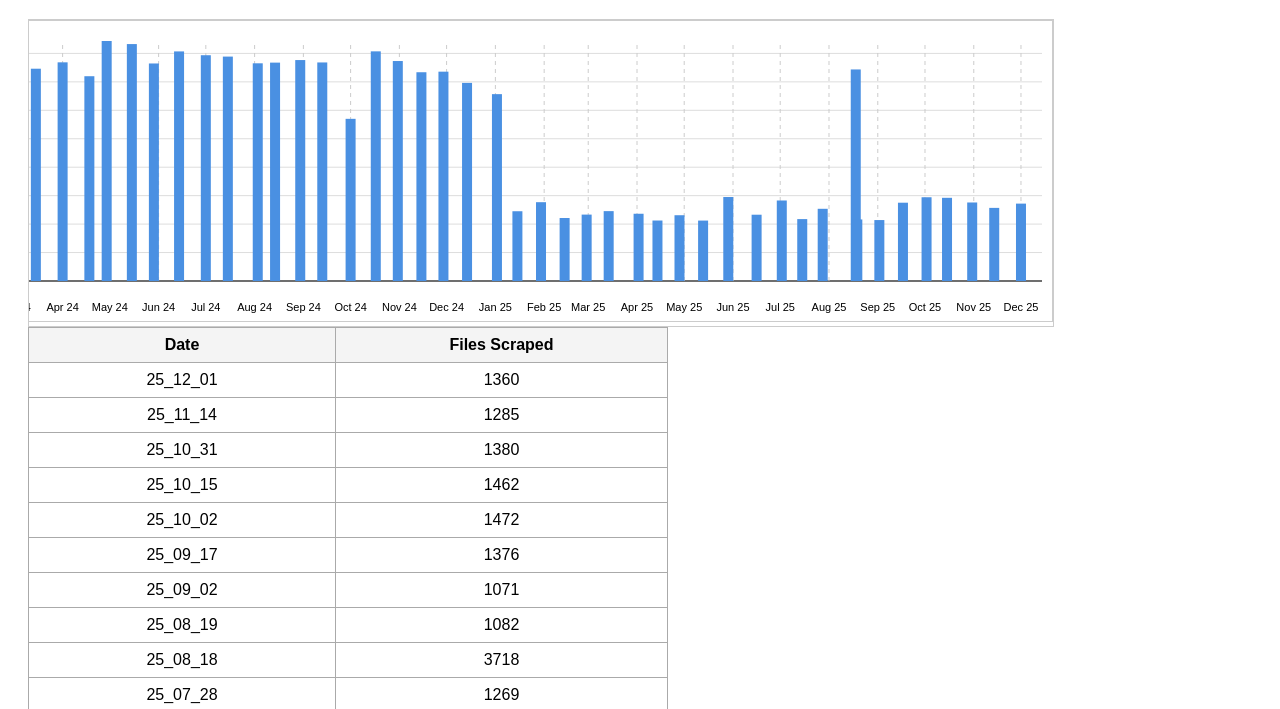
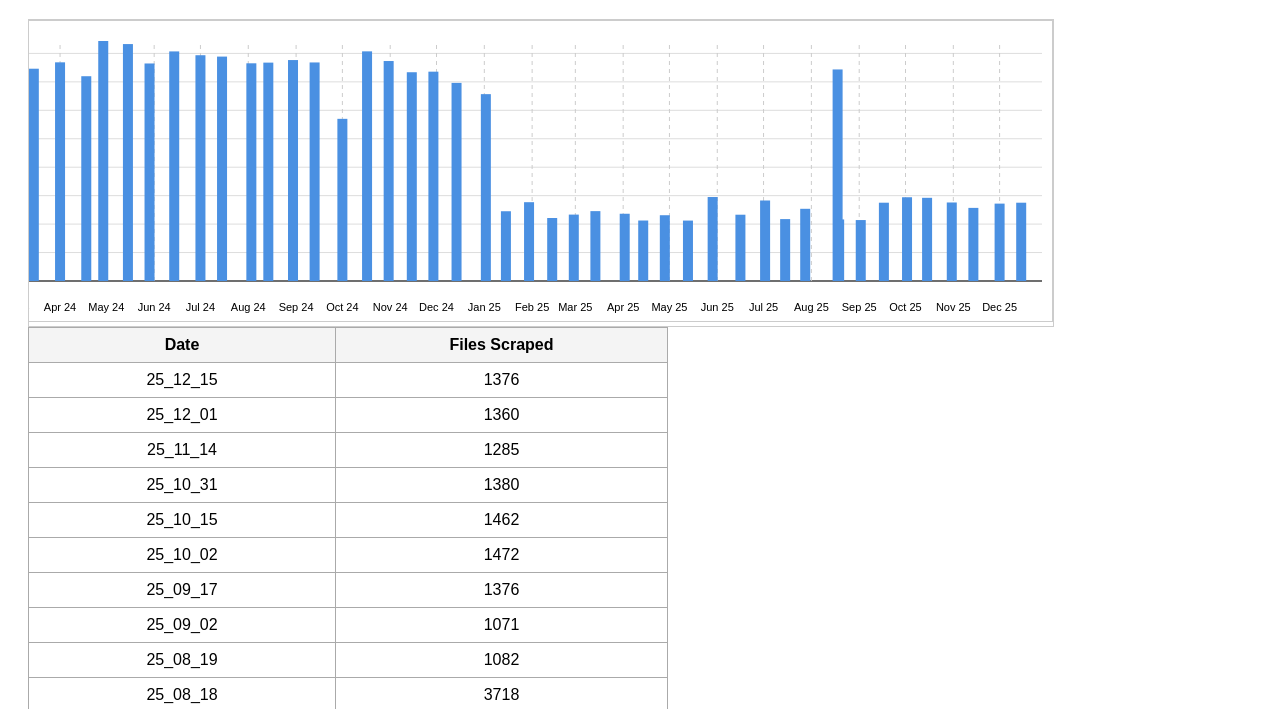
Before and after one commit to simiboy/pk_mbvk_scrape, a plain HTML site: page index.html in a window 1280 px wide. Shown: the part 89-798 px from the top of the page. Drawn offline with Linux system fonts and the light colour scheme.

Commit message:
deploy: simiboy/pk_mbvk_scrape_code@a60a1cdfbc3dd836a7b90a5ddeb7a211ff32ad06

```diff
--- a/index.html
+++ b/index.html
@@ -63,242 +63,245 @@
         <text x="70" y="36.403982930298724" font-size="10" text-anchor="end">4000</text>
 
 
-        <text x="67.41058655221745" y="290" font-size="11" text-anchor="middle">Jan 24</text>
-        <line x1="67.41058655221745" y1="260.0" x2="67.41058655221745" y2="20.0"
+        <text x="67.6577840112202" y="290" font-size="11" text-anchor="middle">Jan 24</text>
+        <line x1="67.6577840112202" y1="260.0" x2="67.6577840112202" y2="20.0"
               stroke="#ccc" stroke-width="1" stroke-dasharray="4 4" />
 
-        <text x="116.19456366237483" y="290" font-size="11" text-anchor="middle">Feb 24</text>
-        <line x1="116.19456366237483" y1="260.0" x2="116.19456366237483" y2="20.0"
+        <text x="115.48387096774194" y="290" font-size="11" text-anchor="middle">Feb 24</text>
+        <line x1="115.48387096774194" y1="260.0" x2="115.48387096774194" y2="20.0"
               stroke="#ccc" stroke-width="1" stroke-dasharray="4 4" />
 
-        <text x="161.83118741058655" y="290" font-size="11" text-anchor="middle">Mar 24</text>
-        <line x1="161.83118741058655" y1="260.0" x2="161.83118741058655" y2="20.0"
+        <text x="160.22440392706872" y="290" font-size="11" text-anchor="middle">Mar 24</text>
+        <line x1="160.22440392706872" y1="260.0" x2="160.22440392706872" y2="20.0"
               stroke="#ccc" stroke-width="1" stroke-dasharray="4 4" />
 
-        <text x="210.61516452074392" y="290" font-size="11" text-anchor="middle">Apr 24</text>
-        <line x1="210.61516452074392" y1="260.0" x2="210.61516452074392" y2="20.0"
+        <text x="208.05049088359047" y="290" font-size="11" text-anchor="middle">Apr 24</text>
+        <line x1="208.05049088359047" y1="260.0" x2="208.05049088359047" y2="20.0"
               stroke="#ccc" stroke-width="1" stroke-dasharray="4 4" />
 
-        <text x="257.82546494992846" y="290" font-size="11" text-anchor="middle">May 24</text>
-        <line x1="257.82546494992846" y1="260.0" x2="257.82546494992846" y2="20.0"
+        <text x="254.33380084151472" y="290" font-size="11" text-anchor="middle">May 24</text>
+        <line x1="254.33380084151472" y1="260.0" x2="254.33380084151472" y2="20.0"
               stroke="#ccc" stroke-width="1" stroke-dasharray="4 4" />
 
-        <text x="306.6094420600858" y="290" font-size="11" text-anchor="middle">Jun 24</text>
-        <line x1="306.6094420600858" y1="260.0" x2="306.6094420600858" y2="20.0"
+        <text x="302.1598877980365" y="290" font-size="11" text-anchor="middle">Jun 24</text>
+        <line x1="302.1598877980365" y1="260.0" x2="302.1598877980365" y2="20.0"
               stroke="#ccc" stroke-width="1" stroke-dasharray="4 4" />
 
-        <text x="353.81974248927037" y="290" font-size="11" text-anchor="middle">Jul 24</text>
-        <line x1="353.81974248927037" y1="260.0" x2="353.81974248927037" y2="20.0"
+        <text x="348.44319775596074" y="290" font-size="11" text-anchor="middle">Jul 24</text>
+        <line x1="348.44319775596074" y1="260.0" x2="348.44319775596074" y2="20.0"
               stroke="#ccc" stroke-width="1" stroke-dasharray="4 4" />
 
-        <text x="402.6037195994278" y="290" font-size="11" text-anchor="middle">Aug 24</text>
-        <line x1="402.6037195994278" y1="260.0" x2="402.6037195994278" y2="20.0"
+        <text x="396.2692847124825" y="290" font-size="11" text-anchor="middle">Aug 24</text>
+        <line x1="396.2692847124825" y1="260.0" x2="396.2692847124825" y2="20.0"
               stroke="#ccc" stroke-width="1" stroke-dasharray="4 4" />
 
-        <text x="451.38769670958516" y="290" font-size="11" text-anchor="middle">Sep 24</text>
-        <line x1="451.38769670958516" y1="260.0" x2="451.38769670958516" y2="20.0"
+        <text x="444.0953716690042" y="290" font-size="11" text-anchor="middle">Sep 24</text>
+        <line x1="444.0953716690042" y1="260.0" x2="444.0953716690042" y2="20.0"
               stroke="#ccc" stroke-width="1" stroke-dasharray="4 4" />
 
-        <text x="498.59799713876964" y="290" font-size="11" text-anchor="middle">Oct 24</text>
-        <line x1="498.59799713876964" y1="260.0" x2="498.59799713876964" y2="20.0"
+        <text x="490.3786816269285" y="290" font-size="11" text-anchor="middle">Oct 24</text>
+        <line x1="490.3786816269285" y1="260.0" x2="490.3786816269285" y2="20.0"
               stroke="#ccc" stroke-width="1" stroke-dasharray="4 4" />
 
-        <text x="547.381974248927" y="290" font-size="11" text-anchor="middle">Nov 24</text>
-        <line x1="547.381974248927" y1="260.0" x2="547.381974248927" y2="20.0"
+        <text x="538.2047685834502" y="290" font-size="11" text-anchor="middle">Nov 24</text>
+        <line x1="538.2047685834502" y1="260.0" x2="538.2047685834502" y2="20.0"
               stroke="#ccc" stroke-width="1" stroke-dasharray="4 4" />
 
-        <text x="594.5922746781116" y="290" font-size="11" text-anchor="middle">Dec 24</text>
-        <line x1="594.5922746781116" y1="260.0" x2="594.5922746781116" y2="20.0"
+        <text x="584.4880785413745" y="290" font-size="11" text-anchor="middle">Dec 24</text>
+        <line x1="584.4880785413745" y1="260.0" x2="584.4880785413745" y2="20.0"
               stroke="#ccc" stroke-width="1" stroke-dasharray="4 4" />
 
-        <text x="643.3762517882689" y="290" font-size="11" text-anchor="middle">Jan 25</text>
-        <line x1="643.3762517882689" y1="260.0" x2="643.3762517882689" y2="20.0"
+        <text x="632.3141654978963" y="290" font-size="11" text-anchor="middle">Jan 25</text>
+        <line x1="632.3141654978963" y1="260.0" x2="632.3141654978963" y2="20.0"
               stroke="#ccc" stroke-width="1" stroke-dasharray="4 4" />
 
-        <text x="692.1602288984263" y="290" font-size="11" text-anchor="middle">Feb 25</text>
-        <line x1="692.1602288984263" y1="260.0" x2="692.1602288984263" y2="20.0"
+        <text x="680.1402524544179" y="290" font-size="11" text-anchor="middle">Feb 25</text>
+        <line x1="680.1402524544179" y1="260.0" x2="680.1402524544179" y2="20.0"
               stroke="#ccc" stroke-width="1" stroke-dasharray="4 4" />
 
-        <text x="736.2231759656652" y="290" font-size="11" text-anchor="middle">Mar 25</text>
-        <line x1="736.2231759656652" y1="260.0" x2="736.2231759656652" y2="20.0"
+        <text x="723.3380084151473" y="290" font-size="11" text-anchor="middle">Mar 25</text>
+        <line x1="723.3380084151473" y1="260.0" x2="723.3380084151473" y2="20.0"
               stroke="#ccc" stroke-width="1" stroke-dasharray="4 4" />
 
-        <text x="785.0071530758227" y="290" font-size="11" text-anchor="middle">Apr 25</text>
-        <line x1="785.0071530758227" y1="260.0" x2="785.0071530758227" y2="20.0"
+        <text x="771.164095371669" y="290" font-size="11" text-anchor="middle">Apr 25</text>
+        <line x1="771.164095371669" y1="260.0" x2="771.164095371669" y2="20.0"
               stroke="#ccc" stroke-width="1" stroke-dasharray="4 4" />
 
-        <text x="832.2174535050071" y="290" font-size="11" text-anchor="middle">May 25</text>
-        <line x1="832.2174535050071" y1="260.0" x2="832.2174535050071" y2="20.0"
+        <text x="817.4474053295933" y="290" font-size="11" text-anchor="middle">May 25</text>
+        <line x1="817.4474053295933" y1="260.0" x2="817.4474053295933" y2="20.0"
               stroke="#ccc" stroke-width="1" stroke-dasharray="4 4" />
 
-        <text x="881.0014306151645" y="290" font-size="11" text-anchor="middle">Jun 25</text>
-        <line x1="881.0014306151645" y1="260.0" x2="881.0014306151645" y2="20.0"
+        <text x="865.273492286115" y="290" font-size="11" text-anchor="middle">Jun 25</text>
+        <line x1="865.273492286115" y1="260.0" x2="865.273492286115" y2="20.0"
               stroke="#ccc" stroke-width="1" stroke-dasharray="4 4" />
 
-        <text x="928.2117310443491" y="290" font-size="11" text-anchor="middle">Jul 25</text>
-        <line x1="928.2117310443491" y1="260.0" x2="928.2117310443491" y2="20.0"
+        <text x="911.5568022440392" y="290" font-size="11" text-anchor="middle">Jul 25</text>
+        <line x1="911.5568022440392" y1="260.0" x2="911.5568022440392" y2="20.0"
               stroke="#ccc" stroke-width="1" stroke-dasharray="4 4" />
 
-        <text x="976.9957081545065" y="290" font-size="11" text-anchor="middle">Aug 25</text>
-        <line x1="976.9957081545065" y1="260.0" x2="976.9957081545065" y2="20.0"
+        <text x="959.3828892005611" y="290" font-size="11" text-anchor="middle">Aug 25</text>
+        <line x1="959.3828892005611" y1="260.0" x2="959.3828892005611" y2="20.0"
               stroke="#ccc" stroke-width="1" stroke-dasharray="4 4" />
 
-        <text x="1025.7796852646638" y="290" font-size="11" text-anchor="middle">Sep 25</text>
-        <line x1="1025.7796852646638" y1="260.0" x2="1025.7796852646638" y2="20.0"
+        <text x="1007.2089761570827" y="290" font-size="11" text-anchor="middle">Sep 25</text>
+        <line x1="1007.2089761570827" y1="260.0" x2="1007.2089761570827" y2="20.0"
               stroke="#ccc" stroke-width="1" stroke-dasharray="4 4" />
 
-        <text x="1072.9899856938482" y="290" font-size="11" text-anchor="middle">Oct 25</text>
-        <line x1="1072.9899856938482" y1="260.0" x2="1072.9899856938482" y2="20.0"
+        <text x="1053.4922861150071" y="290" font-size="11" text-anchor="middle">Oct 25</text>
+        <line x1="1053.4922861150071" y1="260.0" x2="1053.4922861150071" y2="20.0"
               stroke="#ccc" stroke-width="1" stroke-dasharray="4 4" />
 
-        <text x="1121.7739628040058" y="290" font-size="11" text-anchor="middle">Nov 25</text>
-        <line x1="1121.7739628040058" y1="260.0" x2="1121.7739628040058" y2="20.0"
+        <text x="1101.3183730715286" y="290" font-size="11" text-anchor="middle">Nov 25</text>
+        <line x1="1101.3183730715286" y1="260.0" x2="1101.3183730715286" y2="20.0"
               stroke="#ccc" stroke-width="1" stroke-dasharray="4 4" />
 
-        <text x="1168.9842632331902" y="290" font-size="11" text-anchor="middle">Dec 25</text>
-        <line x1="1168.9842632331902" y1="260.0" x2="1168.9842632331902" y2="20.0"
+        <text x="1147.601683029453" y="290" font-size="11" text-anchor="middle">Dec 25</text>
+        <line x1="1147.601683029453" y1="260.0" x2="1147.601683029453" y2="20.0"
               stroke="#ccc" stroke-width="1" stroke-dasharray="4 4" />
 
 
-        <rect x="86.01573676680972" y="73.99715504978664" width="10" height="186.00284495021336"
+        <rect x="85.79943899018232" y="73.99715504978664" width="10" height="186.00284495021336"
               fill="#4A90E2" />
 
-        <rect x="106.47353361945636" y="59.715504978662864" width="10" height="200.28449502133714"
+        <rect x="105.85553997194951" y="59.715504978662864" width="10" height="200.28449502133714"
               fill="#4A90E2" />
 
-        <rect x="133.22603719599428" y="55.90327169274536" width="10" height="204.09672830725464"
+        <rect x="132.0827489481066" y="55.90327169274536" width="10" height="204.09672830725464"
               fill="#4A90E2" />
 
-        <rect x="156.83118741058655" y="45.54765291607396" width="10" height="214.45234708392604"
+        <rect x="155.22440392706872" y="45.54765291607396" width="10" height="214.45234708392604"
               fill="#4A90E2" />
 
-        <rect x="178.86266094420603" y="47.70981507823612" width="10" height="212.29018492176388"
+        <rect x="176.8232819074334" y="47.70981507823612" width="10" height="212.29018492176388"
               fill="#4A90E2" />
 
-        <rect x="205.61516452074392" y="41.337126600284506" width="10" height="218.6628733997155"
+        <rect x="203.05049088359047" y="41.337126600284506" width="10" height="218.6628733997155"
               fill="#4A90E2" />
 
-        <rect x="232.36766809728184" y="55.220483641536276" width="10" height="204.77951635846372"
+        <rect x="229.27769985974754" y="55.220483641536276" width="10" height="204.77951635846372"
               fill="#4A90E2" />
 
-        <rect x="249.6781115879828" y="20.0" width="10" height="240.0"
+        <rect x="246.24824684431977" y="20.0" width="10" height="240.0"
               fill="#4A90E2" />
 
-        <rect x="274.8569384835479" y="23.072546230440963" width="10" height="236.92745376955904"
+        <rect x="270.93267882187934" y="23.072546230440963" width="10" height="236.92745376955904"
               fill="#4A90E2" />
 
-        <rect x="296.8884120171674" y="42.475106685632994" width="10" height="217.524893314367"
+        <rect x="292.53155680224404" y="42.475106685632994" width="10" height="217.524893314367"
               fill="#4A90E2" />
 
-        <rect x="322.0672389127325" y="30.412517780938856" width="10" height="229.58748221906114"
+        <rect x="317.21598877980364" y="30.412517780938856" width="10" height="229.58748221906114"
               fill="#4A90E2" />
 
-        <rect x="348.81974248927037" y="34.22475106685633" width="10" height="225.77524893314367"
+        <rect x="343.44319775596074" y="34.22475106685633" width="10" height="225.77524893314367"
               fill="#4A90E2" />
 
-        <rect x="370.85121602288984" y="35.59032716927453" width="10" height="224.40967283072547"
+        <rect x="365.0420757363254" y="35.59032716927453" width="10" height="224.40967283072547"
               fill="#4A90E2" />
 
-        <rect x="400.7510729613734" y="42.30440967283073" width="10" height="217.69559032716927"
+        <rect x="394.35483870967744" y="42.30440967283073" width="10" height="217.69559032716927"
               fill="#4A90E2" />
 
-        <rect x="418.0615164520744" y="41.621621621621614" width="10" height="218.3783783783784"
+        <rect x="411.32538569424963" y="41.621621621621614" width="10" height="218.3783783783784"
               fill="#4A90E2" />
 
-        <rect x="443.24034334763945" y="39.06116642958747" width="10" height="220.93883357041253"
+        <rect x="436.00981767180923" y="39.06116642958747" width="10" height="220.93883357041253"
               fill="#4A90E2" />
 
-        <rect x="465.271816881259" y="41.45092460881935" width="10" height="218.54907539118065"
+        <rect x="457.6086956521739" y="41.45092460881935" width="10" height="218.54907539118065"
               fill="#4A90E2" />
 
-        <rect x="493.59799713876964" y="97.83783783783784" width="10" height="162.16216216216216"
+        <rect x="485.3786816269285" y="97.83783783783784" width="10" height="162.16216216216216"
               fill="#4A90E2" />
 
-        <rect x="518.7768240343348" y="30.355618776671406" width="10" height="229.6443812233286"
+        <rect x="510.0631136044881" y="30.355618776671406" width="10" height="229.6443812233286"
               fill="#4A90E2" />
 
-        <rect x="540.8082975679542" y="40.0284495021337" width="10" height="219.9715504978663"
+        <rect x="531.6619915848528" y="40.0284495021337" width="10" height="219.9715504978663"
               fill="#4A90E2" />
 
-        <rect x="564.4134477825464" y="51.23755334281651" width="10" height="208.7624466571835"
+        <rect x="554.8036465638149" y="51.23755334281651" width="10" height="208.7624466571835"
               fill="#4A90E2" />
 
-        <rect x="586.444921316166" y="50.66856330014224" width="10" height="209.33143669985776"
+        <rect x="576.4025245441795" y="50.66856330014224" width="10" height="209.33143669985776"
               fill="#4A90E2" />
 
-        <rect x="610.0500715307583" y="61.877667140825054" width="10" height="198.12233285917495"
+        <rect x="599.5441795231417" y="61.877667140825054" width="10" height="198.12233285917495"
               fill="#4A90E2" />
 
-        <rect x="639.9499284692417" y="73.14366998577526" width="10" height="186.85633001422474"
+        <rect x="628.8569424964936" y="73.14366998577526" width="10" height="186.85633001422474"
               fill="#4A90E2" />
 
-        <rect x="660.4077253218884" y="190.24182076813656" width="10" height="69.75817923186344"
+        <rect x="648.9130434782609" y="190.24182076813656" width="10" height="69.75817923186344"
               fill="#4A90E2" />
 
-        <rect x="684.0128755364807" y="181.19487908961594" width="10" height="78.80512091038406"
+        <rect x="672.0546984572229" y="181.19487908961594" width="10" height="78.80512091038406"
               fill="#4A90E2" />
 
-        <rect x="707.6180257510729" y="197.01280227596015" width="10" height="62.987197724039845"
+        <rect x="695.1963534361852" y="197.01280227596015" width="10" height="62.987197724039845"
               fill="#4A90E2" />
 
-        <rect x="729.6494992846924" y="193.59886201991463" width="10" height="66.40113798008537"
+        <rect x="716.7952314165498" y="193.59886201991463" width="10" height="66.40113798008537"
               fill="#4A90E2" />
 
-        <rect x="751.680972818312" y="190.12802275960172" width="10" height="69.87197724039828"
+        <rect x="738.3941093969145" y="190.12802275960172" width="10" height="69.87197724039828"
               fill="#4A90E2" />
 
-        <rect x="781.5808297567954" y="192.74537695590328" width="10" height="67.25462304409672"
+        <rect x="767.7068723702665" y="192.74537695590328" width="10" height="67.25462304409672"
               fill="#4A90E2" />
 
-        <rect x="800.4649499284692" y="199.51635846372687" width="10" height="60.483641536273126"
+        <rect x="786.2201963534362" y="199.51635846372687" width="10" height="60.483641536273126"
               fill="#4A90E2" />
 
-        <rect x="822.4964234620887" y="194.22475106685633" width="10" height="65.77524893314367"
+        <rect x="807.8190743338008" y="194.22475106685633" width="10" height="65.77524893314367"
               fill="#4A90E2" />
 
-        <rect x="846.1015736766809" y="199.57325746799432" width="10" height="60.426742532005676"
+        <rect x="830.960729312763" y="199.57325746799432" width="10" height="60.426742532005676"
               fill="#4A90E2" />
 
-        <rect x="871.2804005722461" y="176.0170697012802" width="10" height="83.9829302987198"
+        <rect x="855.6451612903227" y="176.0170697012802" width="10" height="83.9829302987198"
               fill="#4A90E2" />
 
-        <rect x="899.6065808297568" y="193.7126600284495" width="10" height="66.2873399715505"
+        <rect x="883.4151472650772" y="193.7126600284495" width="10" height="66.2873399715505"
               fill="#4A90E2" />
 
-        <rect x="924.7854077253219" y="179.48790896159318" width="10" height="80.51209103840682"
+        <rect x="908.0995792426368" y="179.48790896159318" width="10" height="80.51209103840682"
               fill="#4A90E2" />
 
-        <rect x="945.2432045779685" y="198.09388335704125" width="10" height="61.90611664295875"
+        <rect x="928.1556802244039" y="198.09388335704125" width="10" height="61.90611664295875"
               fill="#4A90E2" />
 
-        <rect x="965.7010014306152" y="187.79516358463727" width="10" height="72.20483641536273"
+        <rect x="948.2117812061712" y="187.79516358463727" width="10" height="72.20483641536273"
               fill="#4A90E2" />
 
-        <rect x="998.7482117310443" y="48.449502133712656" width="10" height="211.55049786628734"
+        <rect x="980.610098176718" y="48.449502133712656" width="10" height="211.55049786628734"
               fill="#4A90E2" />
 
-        <rect x="1000.3218884120172" y="198.4352773826458" width="10" height="61.56472261735419"
+        <rect x="982.1528751753156" y="198.4352773826458" width="10" height="61.56472261735419"
               fill="#4A90E2" />
 
-        <rect x="1022.3533619456366" y="199.0611664295875" width="10" height="60.9388335704125"
+        <rect x="1003.7517531556803" y="199.0611664295875" width="10" height="60.9388335704125"
               fill="#4A90E2" />
 
-        <rect x="1045.958512160229" y="181.70697012802276" width="10" height="78.29302987197724"
+        <rect x="1026.8934081346424" y="181.70697012802276" width="10" height="78.29302987197724"
               fill="#4A90E2" />
 
-        <rect x="1069.5636623748212" y="176.24466571834995" width="10" height="83.75533428165005"
+        <rect x="1050.0350631136043" y="176.24466571834995" width="10" height="83.75533428165005"
               fill="#4A90E2" />
 
-        <rect x="1090.0214592274679" y="176.81365576102417" width="10" height="83.18634423897583"
+        <rect x="1070.0911640953718" y="176.81365576102417" width="10" height="83.18634423897583"
               fill="#4A90E2" />
 
-        <rect x="1115.200286123033" y="181.47937411095307" width="10" height="78.52062588904693"
+        <rect x="1094.7755960729314" y="181.47937411095307" width="10" height="78.52062588904693"
               fill="#4A90E2" />
 
-        <rect x="1137.2317596566522" y="186.88477951635846" width="10" height="73.11522048364154"
+        <rect x="1116.374474053296" y="186.88477951635846" width="10" height="73.11522048364154"
               fill="#4A90E2" />
 
-        <rect x="1163.9842632331902" y="182.61735419630156" width="10" height="77.38264580369844"
+        <rect x="1142.601683029453" y="182.61735419630156" width="10" height="77.38264580369844"
+              fill="#4A90E2" />
+
+        <rect x="1164.2005610098176" y="181.70697012802276" width="10" height="78.29302987197724"
               fill="#4A90E2" />
 
 
@@ -323,7 +326,8 @@
     </tr>
     </thead>
     <tbody>
-    <tr><td>25_12_01</td><td>1360</td></tr>
+    <tr><td>25_12_15</td><td>1376</td></tr>
+<tr><td>25_12_01</td><td>1360</td></tr>
 <tr><td>25_11_14</td><td>1285</td></tr>
 <tr><td>25_10_31</td><td>1380</td></tr>
 <tr><td>25_10_15</td><td>1462</td></tr>
```
